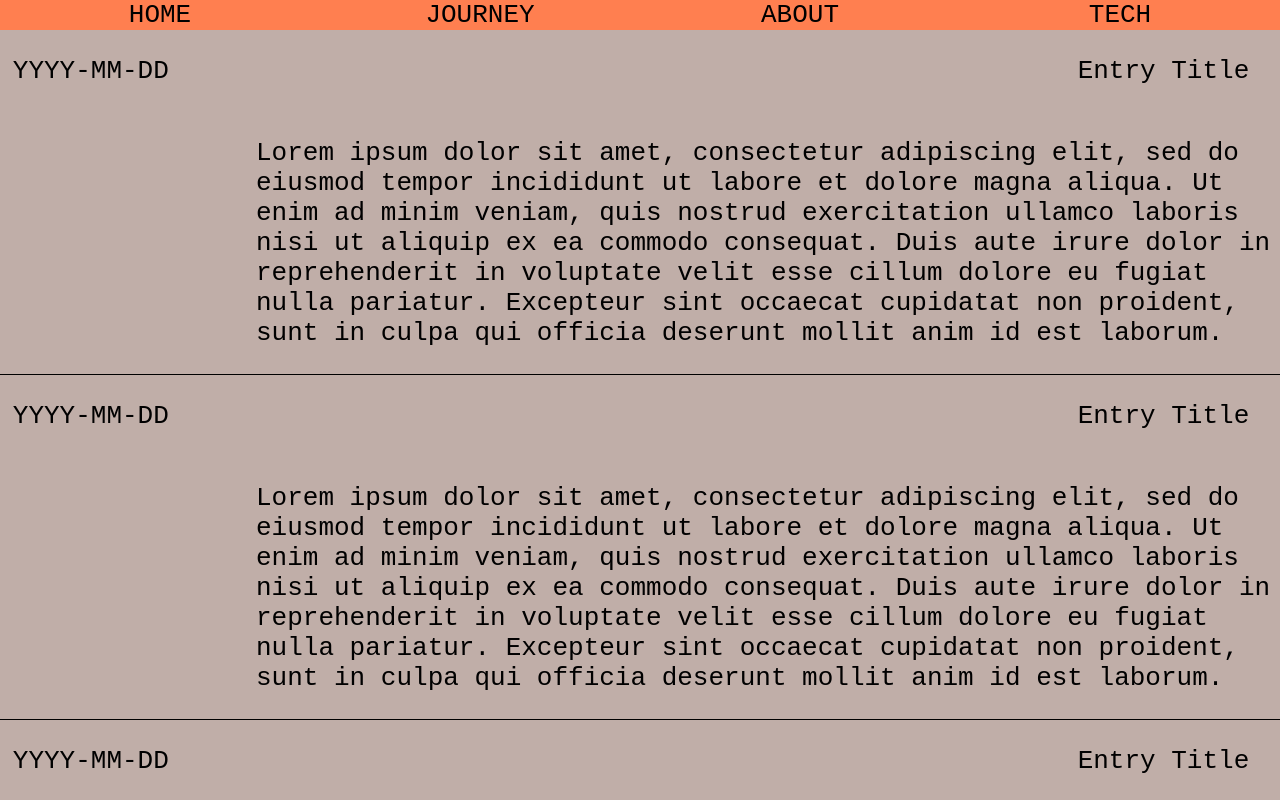
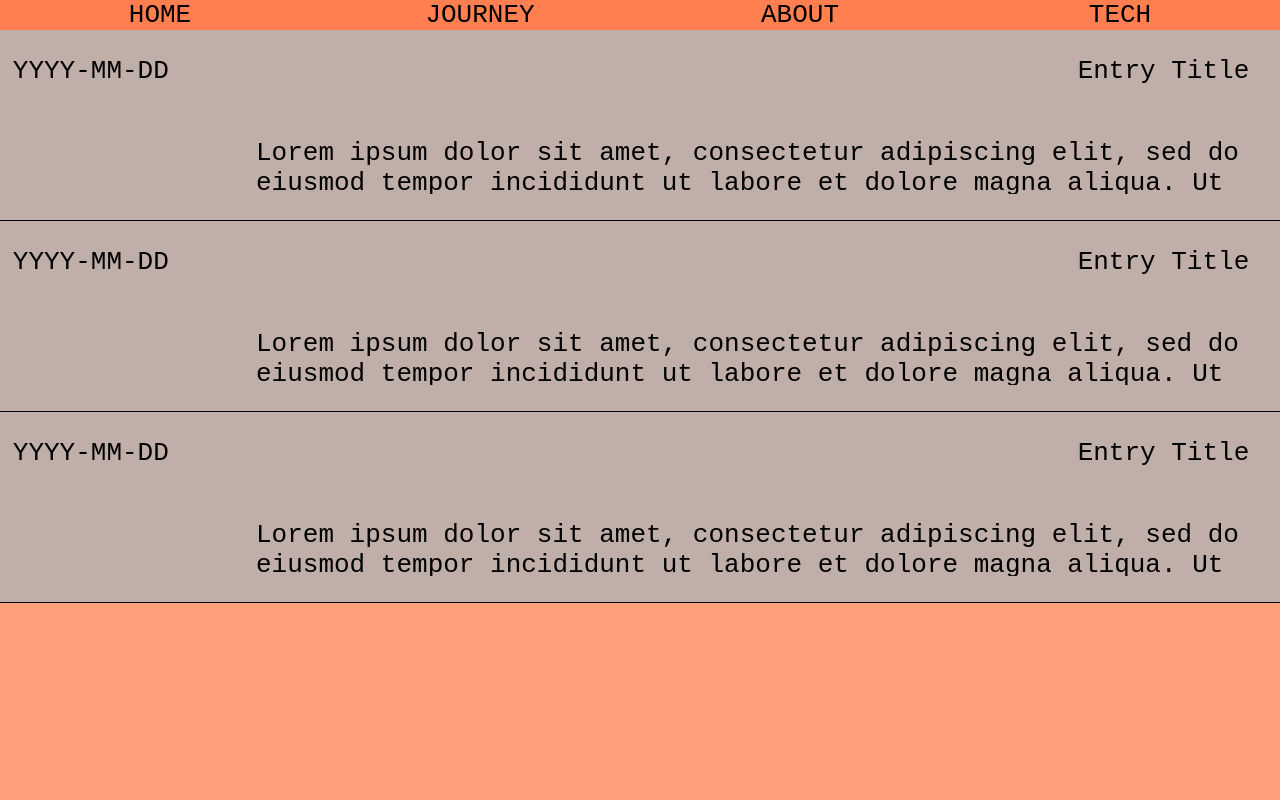
Before and after one commit to SriVinukonda/HarshaKarma, a React (Create React App) app in the folder harsha-karma/: page / in a window 1280 px wide. Shown: the top 800 px of the page. Built offline with nearby package versions, Linux system fonts and the light colour scheme.

Commit message:
Bounding the height properly

```diff
--- a/harsha-karma/src/App.css
+++ b/harsha-karma/src/App.css
@@ -2,20 +2,12 @@
   text-align: center;
 }
 
-.App-logo {
-  height: 40vmin;
-  pointer-events: none;
-}
 
-@media (prefers-reduced-motion: no-preference) {
-  .App-logo {
-    animation: App-logo-spin infinite 20s linear;
-  }
-}
+
 
 .App-header {
   background-color: #FFA07A;
-  min-height: 100vh;
+  min-height: 100%;
   display: flex;
   flex-direction: column;
   align-items: center;
--- a/harsha-karma/src/styles/EntryLog.css
+++ b/harsha-karma/src/styles/EntryLog.css
@@ -1,6 +1,6 @@
 .entryLogBody {
     width: 100%;
-    height: 20%;
+    height: 5%;
     margin: 0%;
     padding: 0%;
     /* display: flex; */
@@ -32,12 +32,12 @@
 .content {
     /* justify-content: flex-end; */
     width: 80%;
-
     display: flex;
     flex-direction: column;
     overflow-y: hidden;
     flex: 0 0 auto;
-    max-height: 1%;
+
+
 
 
 }
@@ -45,10 +45,15 @@
 .entryTitle {
     align-self: flex-end;
     margin-right: 3%;
+    /* max-height: 15%; */
+    /* background-color: aliceblue; */
 
 
 }
 
 .journalEntry {
+    max-height: 7vh;
+    overflow-y: hidden
+
 
 }
```
Also changed, not shown: harsha-karma/src/App.js (+5 -4 lines).
